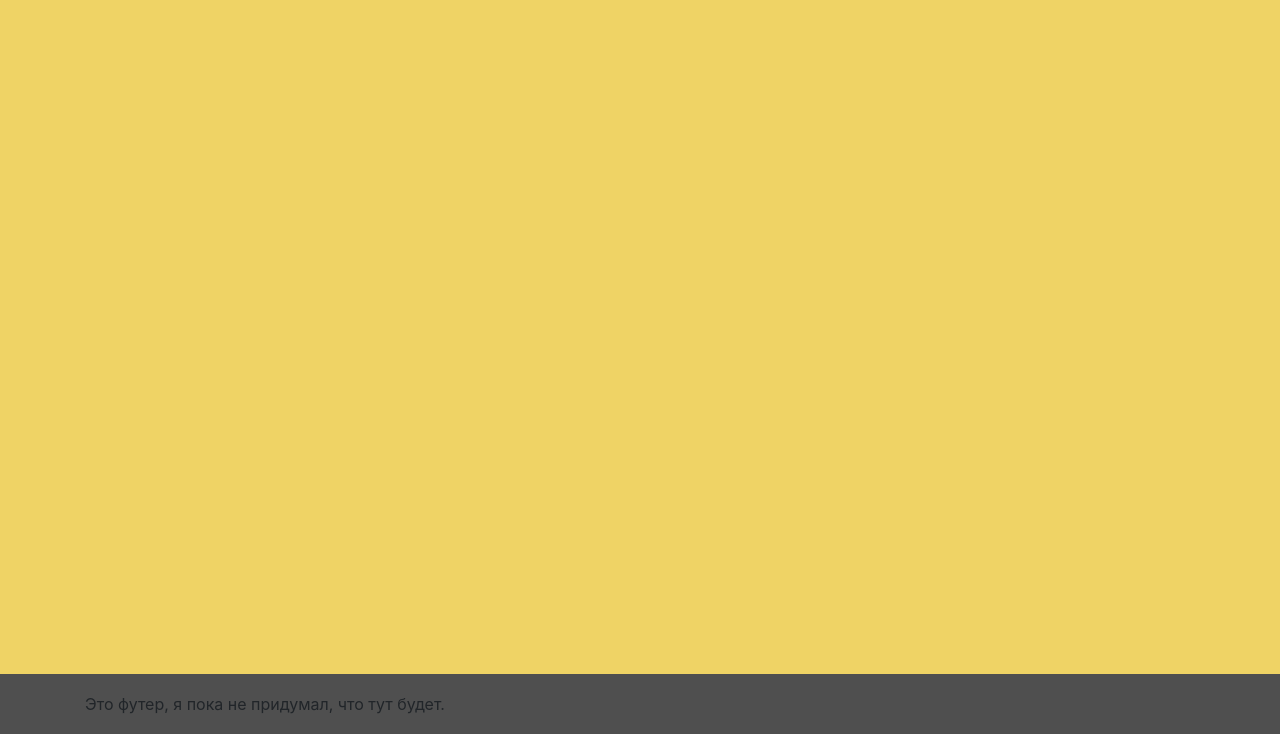
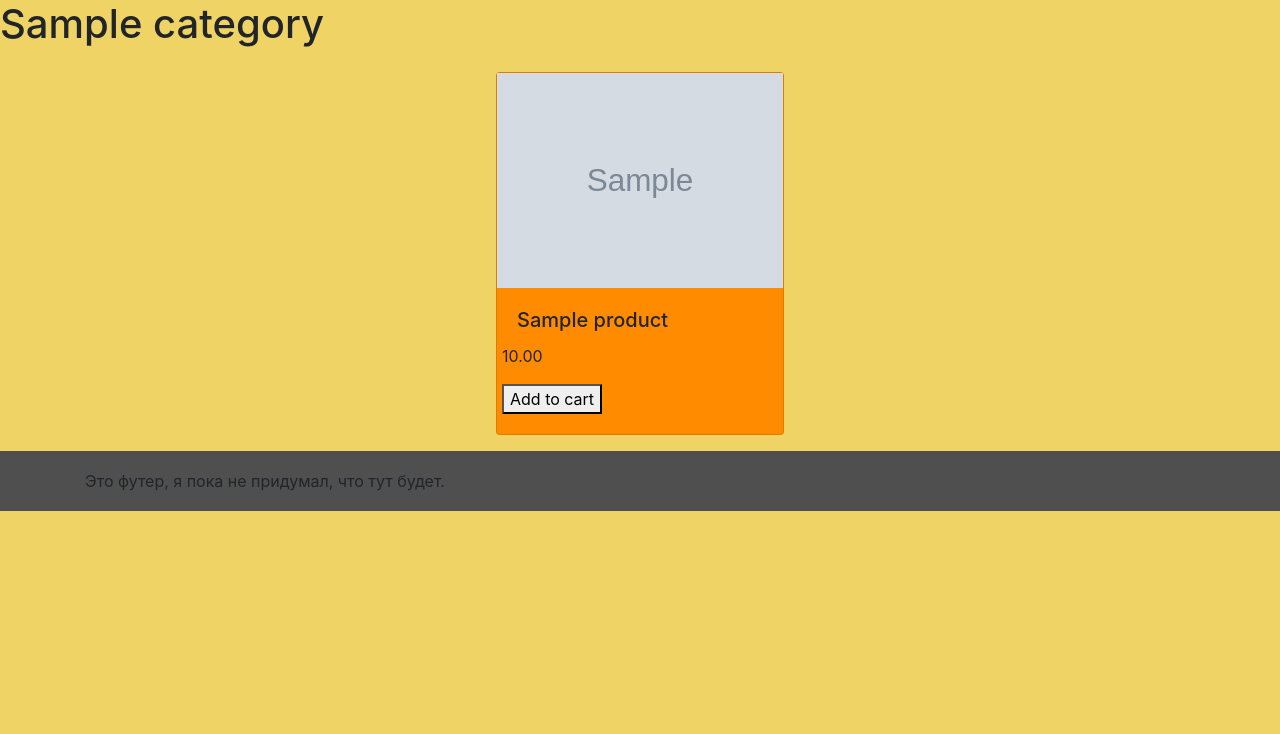
Before and after one commit to DenjiS/test_ecomm-studying, a Django app: template ecomm_platform/store/templates/store/catalog.html in a window 1280 px wide. Shown: the part 66-800 px from the top of the page. Run offline with Django 4.2, Linux system fonts and the light colour scheme; tables that the repository leaves empty hold one stand-in row (values such as "Sample post"); the template is opened without the code that fills it: values that come from a table or form of the project are taken from there, most other values are stand-ins (such as "Sample title", 1, 10 or a date in 2020); grey boxes marked "Sample" are stand-in pictures.

Commit message:
added catalog

```diff
--- a/ecomm_platform/ecomm_platform/settings.py
+++ b/ecomm_platform/ecomm_platform/settings.py
@@ -12,9 +12,10 @@ BASE_DIR = Path(__file__).resolve().parent.parent
 SECRET_KEY = 'django-insecure-)ql7$pen4p_s*agz2i#^s^_ut8=1prm@xyvys)j$16(79_5y(^'
 
 # SECURITY WARNING: don't run with debug turned on in production!
-DEBUG = False
+DEBUG = True
 
 ALLOWED_HOSTS = ['*']
+
 
 INTERNAL_IPS = [
     # ...
--- a/ecomm_platform/store/models.py
+++ b/ecomm_platform/store/models.py
@@ -18,16 +18,10 @@ class Image(models.Model):
         super().save(**kwargs)
 
 
-class Tag(models.Model):
-    word = models.CharField(max_length=63)
-    url = models.URLField(blank=True)
-
-    def __str__(self):
-        return self.word
-
-
 class Category(models.Model):
     name = models.CharField(max_length=255)
+    slug = models.SlugField(unique=True)
+
     description = models.TextField(default=None)
     images = GenericRelation(Image)
 
@@ -39,22 +33,18 @@ class Category(models.Model):
 
 
 class Product(models.Model):
-    article_name = models.SlugField(
-        max_length=10,
-        validators=[RegexValidator(regex=r'^[A-I]{1}[J-R]{1}[S-Z]{1}0{4}\d{3}$'), ],
-        unique=True
-    )
+    name = models.CharField(max_length=255)
+    slug = models.SlugField(unique=True)
+
     price = models.DecimalField(
         max_digits=10,
         decimal_places=2,
         validators=[MinValueValidator(limit_value=0.99), ]
     )
-    name = models.CharField(max_length=255)
     description = models.TextField(default=None)
     images = GenericRelation(Image)
     category = models.ForeignKey(Category, on_delete=models.CASCADE)
 
-    tags = models.ManyToManyField(Tag, related_name='products')
     rating = models.PositiveIntegerField(default=0, editable=False)
     hot = models.BooleanField(default=False, editable=False)
     new = models.BooleanField(default=True)
--- a/ecomm_platform/store/static/css/base.css
+++ b/ecomm_platform/store/static/css/base.css
@@ -3,7 +3,6 @@ body {
 }
 
 footer {
-    position: absolute;
     bottom: 0;
     width: 100%;
     height: 60px;
--- a/ecomm_platform/store/templates/store/block/navbar.html
+++ b/ecomm_platform/store/templates/store/block/navbar.html
@@ -15,7 +15,7 @@
         <ul class="navbar-nav">
             <!-- Home -->
             <li class="nav-item active">
-                <a href="#" class="nav-link">Home</a>
+                <a href="/store/" class="nav-link">Home</a>
             </li>
             <!-- Catalog -->
             <li class="nav-item dropdown">
@@ -27,7 +27,7 @@
                 {% if category_model %}
                 <div class="dropdown-menu" aria-labelledby="navbarDropdownCatalogLink">
                     {% for category in category_model %}
-                    <a class="dropdown-item" href="#">{{ category.name }}</a>
+                    <a class="dropdown-item" href="/store/{{ category.slug }}/">{{ category.name }}</a>
                     {% endfor %}
                 </div>
                 {% endif %}
--- a/ecomm_platform/store/templates/store/catalog.html
+++ b/ecomm_platform/store/templates/store/catalog.html
@@ -1,8 +1,24 @@
 {% extends './base.html' %}
 {% load static %}
 
-{% block title %} Catalog {% endblock %}
+{% block title %} {{ category.name }} {% endblock %}
 
 {% block content %}
-
+    {% if product_list %}
+        <h1 class="mx-auto">{{ category.name }}</h1>
+        <div class="d-flex justify-content-around flex-wrap">
+            {% for product in product_list %}
+                <div class="card my-3 mx-3" style="background-color: darkorange; width: 18rem;">
+                    {% for image in product_images %}
+                        {% if image.object_id == product.id %} <img src="{{ image.image.url }}"> {% endif %}
+                    {% endfor %}
+                    <div class="card-body">
+                        <h5 class="card-title">{{ product.name }}</h5>
+                        <p class="row">{{ product.price }}</p>
+                        <button class="row">Add to cart</button>
+                    </div>
+                </div>
+            {% endfor %}
+        </div>
+    {% endif %}
 {% endblock %}
--- a/ecomm_platform/store/urls.py
+++ b/ecomm_platform/store/urls.py
@@ -4,5 +4,6 @@ from . import views
 app_name = "store"
 
 urlpatterns = [
-    path('home/', views.Home.as_view()),
+    path('', views.HomeView.as_view()),
+    path('<str:category_slug>/', views.CatalogView.as_view(), name='product_list_by_category',),
 ]
```
Also changed, not shown: ecomm_platform/store/admin.py (+3 -11 lines), ecomm_platform/store/views.py (+30 -5 lines).
